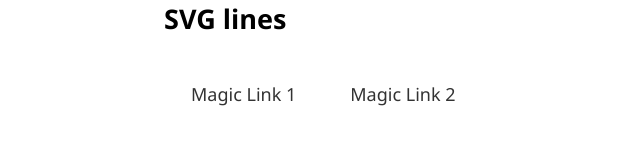
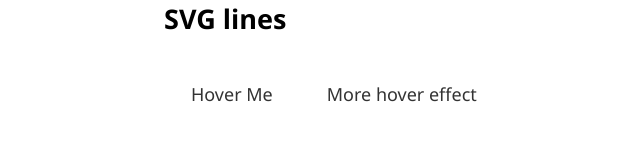
Before and after one commit to notAro14/hover-animations-for-links, a website built with Vite: page src/index.html in a window 1280 px wide. Shown: the whole page, without its empty margins (86-726 px from the left). Built offline with nearby package versions, Linux system fonts and the light colour scheme.

Commit message:
Update html file

```diff
--- a/src/index.html
+++ b/src/index.html
@@ -14,7 +14,7 @@
         <ul class="links">
           <li class="links__link">
             <a href="#" class="link">
-              <span>Magic Link 1</span>
+              <span>Hover Me</span>
               <svg width="100%" height="18" viewBox="0 0 59 18" class="arc">
                 <path
                   d="M.945.149C12.3 16.142 43.573 22.572 58.785 10.842"
@@ -25,7 +25,7 @@
           </li>
           <li class="links__link">
             <a href="#" class="link">
-              <span>Magic Link 2</span>
+              <span>More hover effect</span>
               <svg width="100%" height="9" viewBox="0 0 101 9" class="scribble">
                 <path
                   d="M.426 1.973C4.144 1.567 17.77-.514 21.443 1.48 24.296 3.026 24.844 4.627 27.5 7c3.075 2.748 6.642-4.141 10.066-4.688 7.517-1.2 13.237 5.425 17.59 2.745C58.5 3 60.464-1.786 66 2c1.996 1.365 3.174 3.737 5.286 4.41 5.423 1.727 25.34-7.981 29.14-1.294"
```
